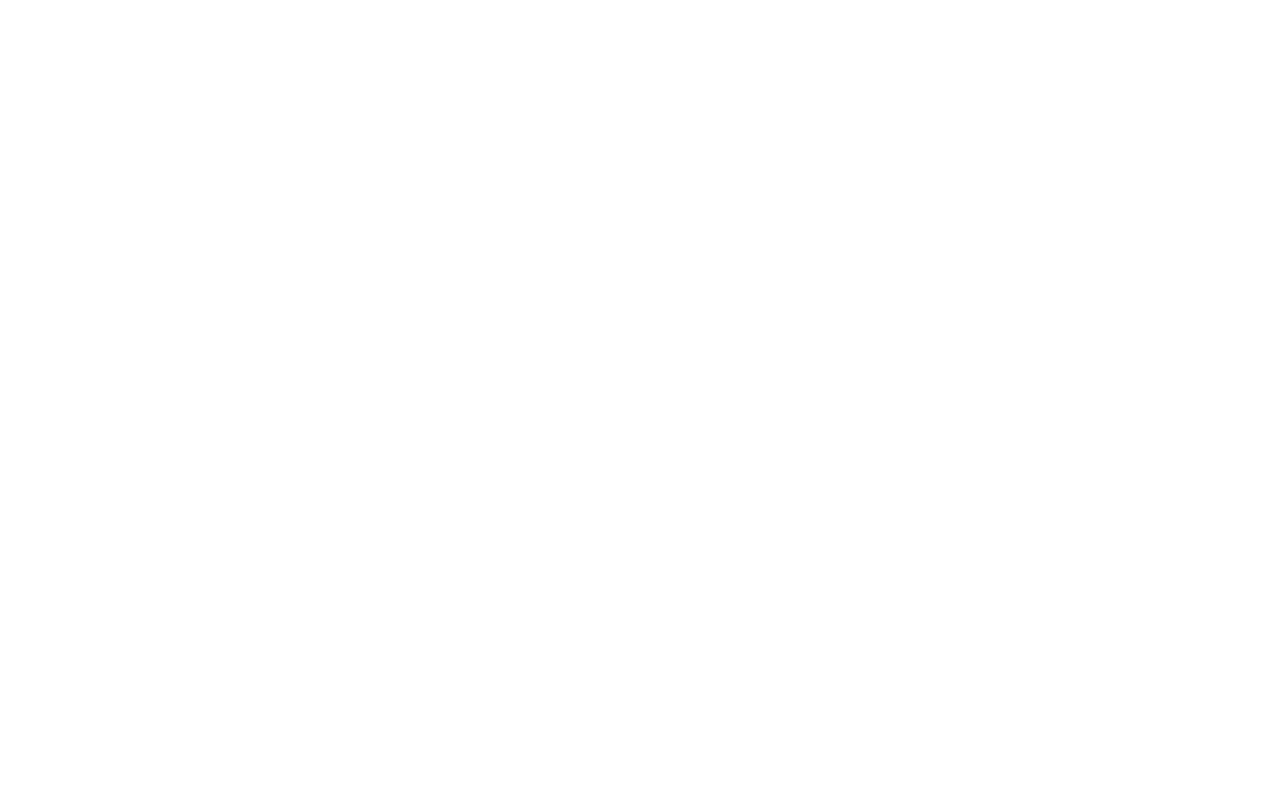
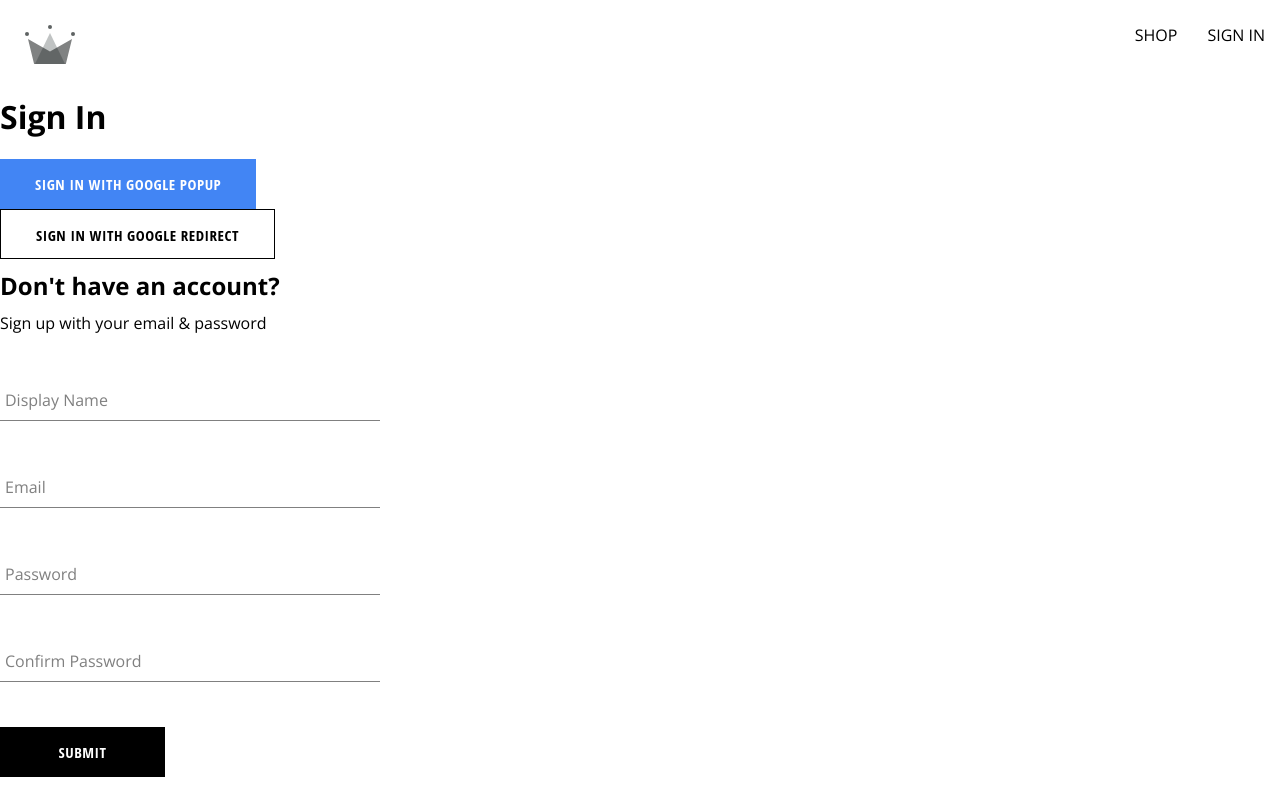
Before and after one commit to Chiewy23/crwn-clothing, a React (Create React App) app: page /auth in a window 1280 px wide. Before the commit this address had no page. Built offline with nearby package versions, Linux system fonts and the light colour scheme.

Commit message:
Renaming component.

```diff
--- a/src/App.js
+++ b/src/App.js
@@ -1,6 +1,6 @@
 import Navigation from "./routes/navigation/navigation.component";
 import Home from "./routes/home/home.component";
-import SignIn from "./routes/sign-in/sign-in.component";
+import Authentication from "./routes/authentication/authentication.component";
 
 import { Routes, Route } from "react-router-dom";
 
@@ -9,7 +9,7 @@
     <Routes>
       <Route path="/" element={<Navigation />}>
         <Route index element={<Home />} />
-        <Route path="sign-in" element={<SignIn />} />
+        <Route path="auth" element={<Authentication />} />
       </Route>
     </Routes>
   );
--- a/src/routes/sign-in/sign-in.component.jsx
+++ b/src/routes/authentication/authentication.component.jsx
@@ -5,7 +5,7 @@
 import SignUpForm from "../../components/sign-up-form/sign-up-form.components";
 import Button from "../../components/button/button.component";
 
-const SignIn = () => {
+const Authentication = () => {
 
     useEffect(() => {
         const fetchData = async () => {
@@ -35,4 +35,4 @@
     )
 }
 
-export default SignIn;
+export default Authentication;
```
